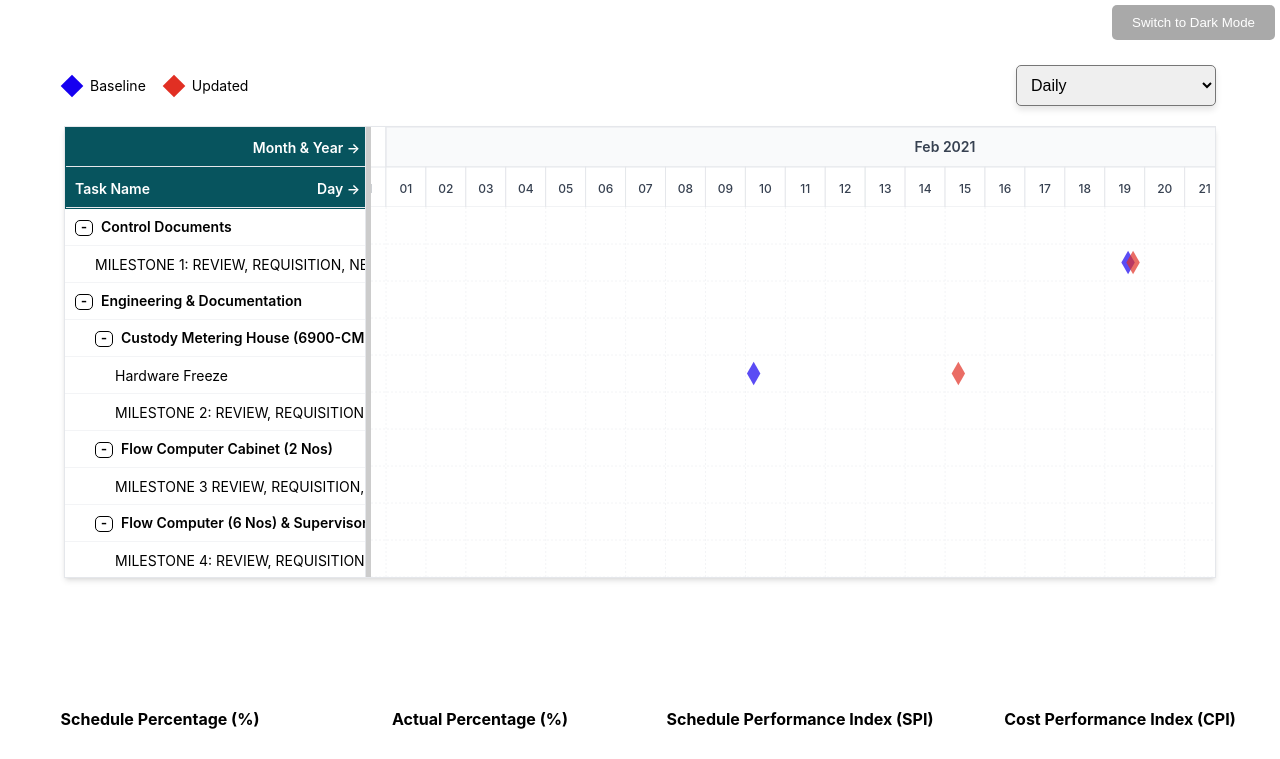
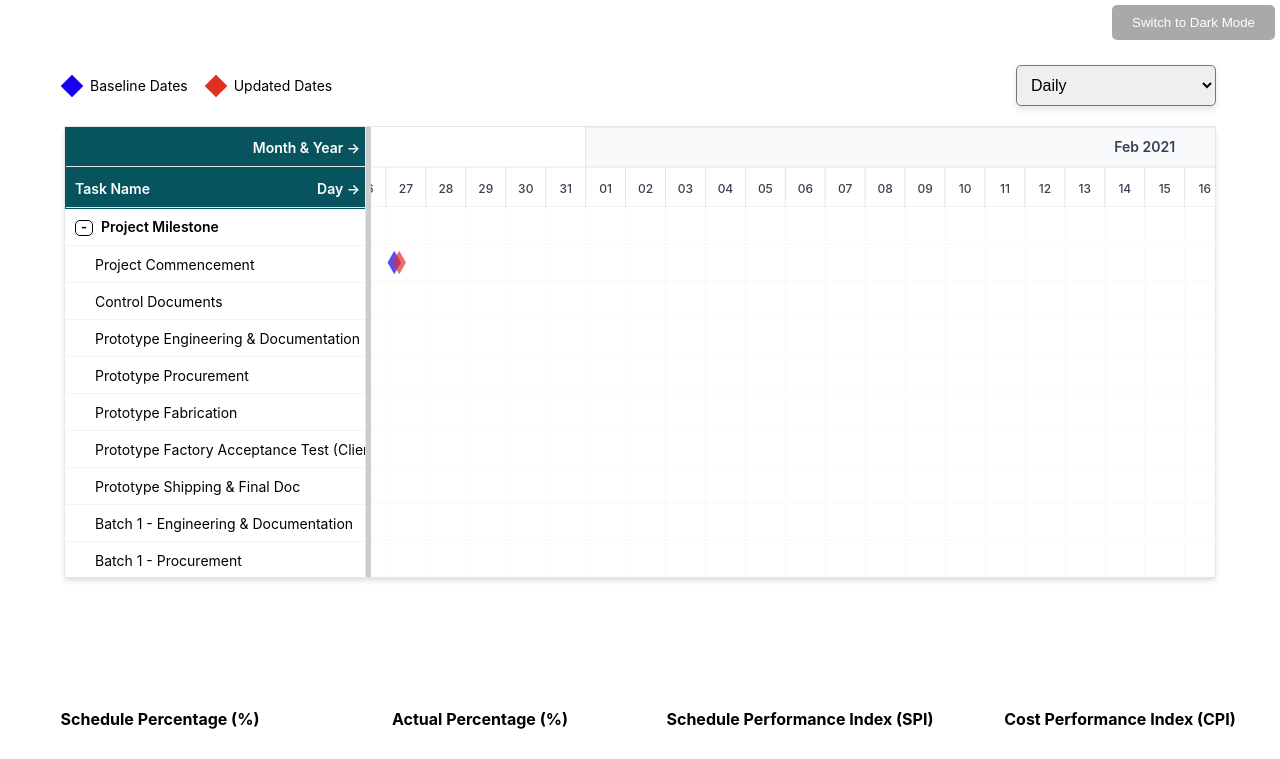
Before and after one commit to Jyoti-Technosoft/d3-scurve-gauge, a React (Create React App) app: page / in a window 1280 px wide. Shown: the top 759 px of the page. Built offline with nearby package versions, Linux system fonts and the light colour scheme.

Commit message:
Updated tooltip and legend labels and changed tree structure related fixes

```diff
--- a/src/Components/GanttChart.jsx
+++ b/src/Components/GanttChart.jsx
@@ -486,7 +486,8 @@ const GanttChart = ({ blMilestoneActivity, upMilestoneActivity, wbsData, baselin
       return result;
     }
 
-    return processWBSAndMilestones(result);
+    // return processWBSAndMilestones(result);
+    return result;
   };
 
   const expandInitialTopLevelTasks = (tasksList) => {
@@ -530,11 +531,13 @@ const GanttChart = ({ blMilestoneActivity, upMilestoneActivity, wbsData, baselin
                 mapNewMilestones(child.children, newMilestones);
             });
         } else if (newMilestones[item.code]) {
-          let children = [];
-          Object.values(newMilestones[item.code]).forEach(milestone => {
-            children = children.concat(milestone);
-          });
-          item.children = children;
+          // if (item.parentObjectId != null) {
+            let children = [];
+            Object.values(newMilestones[item.code]).forEach(milestone => {
+              children = children.concat(milestone);
+            });
+            item.children = children;
+          // }
         }
     });
   }
@@ -622,7 +625,9 @@ const GanttChart = ({ blMilestoneActivity, upMilestoneActivity, wbsData, baselin
   }, []);
 
   const showTaskTable = (task) => {
+    // if ((task.parentObjectId !== null && task.children.length > 0) || task.type === "milestone") {
     setTask(task);
+    // }
     // setIsTaskClicked(true);
   }
 
@@ -1152,8 +1157,8 @@ const GanttChart = ({ blMilestoneActivity, upMilestoneActivity, wbsData, baselin
 
           const tooltipContent = `
           <strong style="font-weight: 600; display: block; margin-bottom: 4px;">${task.name}</strong><br/>
-          ${task.UP_milestoneActivityStartDate ? `<span class="tooltip-label" style="font-weight: 500; margin-right: 4px;">Start:</span>${task.UP_milestoneActivityStartDate.toLocaleDateString('en-GB')}<br/>`: ''}
-          ${task.UP_milestoneActivityFinishDate ? `<span class="tooltip-label" style="font-weight: 500; margin-right: 4px;">${task.type === 'milestone' ? 'Due' : 'End'}:</span> ${task.UP_milestoneActivityFinishDate.toLocaleDateString('en-GB')}`: ''}
+          ${task.UP_milestoneActivityStartDate ? `<span class="tooltip-label" style="font-weight: 500; margin-right: 4px;">Start Date:</span>${task.UP_milestoneActivityStartDate.toLocaleDateString('en-GB')}<br/>`: ''}
+          ${task.UP_milestoneActivityFinishDate ? `<span class="tooltip-label" style="font-weight: 500; margin-right: 4px;">${task.type === 'milestone' ? 'Finish Date' : 'End'}:</span> ${task.UP_milestoneActivityFinishDate.toLocaleDateString('en-GB')}`: ''}
           ${task.type !== 'milestone' ? `<br/><span class="tooltip-label" style="font-weight: 500; margin-right: 4px;">Duration:</span> ${Math.ceil((task.finishDate - task.startDate) / (1000 * 60 * 60 * 24))} days` : ''}
         `;
 
@@ -1218,8 +1223,8 @@ const GanttChart = ({ blMilestoneActivity, upMilestoneActivity, wbsData, baselin
 
           const tooltipContent = `
           <strong style="font-weight: 600; display: block; margin-bottom: 4px;">${task.name}</strong><br/>
-          ${task.BL_milestoneActivityStartDate ? `<span class="tooltip-label" style="font-weight: 500; margin-right: 4px;">Start:</span> ${task.BL_milestoneActivityStartDate.toLocaleDateString('en-GB')}<br/>`: ''}
-          ${task.BL_milestoneActivityFinishDate ? `<span class="tooltip-label" style="font-weight: 500; margin-right: 4px;">${task.type === 'milestone' ? 'Due' : 'End'}:</span>${task.BL_milestoneActivityFinishDate.toLocaleDateString('en-GB')}`: ''}
+          ${task.BL_milestoneActivityStartDate ? `<span class="tooltip-label" style="font-weight: 500; margin-right: 4px;">Start Date:</span> ${task.BL_milestoneActivityStartDate.toLocaleDateString('en-GB')}<br/>`: ''}
+          ${task.BL_milestoneActivityFinishDate ? `<span class="tooltip-label" style="font-weight: 500; margin-right: 4px;">${task.type === 'milestone' ? 'Finish Date' : 'End'}:</span>${task.BL_milestoneActivityFinishDate.toLocaleDateString('en-GB')}`: ''}
           ${task.type !== 'milestone' ? `<br/><span class="tooltip-label" style="font-weight: 500; margin-right: 4px;">Duration:</span> ${Math.ceil((task.finishDate - task.startDate) / (1000 * 60 * 60 * 24))} days` : ''}
         `;
           const tooltipWidth = 200;
@@ -1379,8 +1384,8 @@ const GanttChart = ({ blMilestoneActivity, upMilestoneActivity, wbsData, baselin
           <td style={styles.taskDataTable_td}> {task.BL_milestoneActivityFinishDate ? "Finish Milestone" : "Start Milestone"}</td>
           <td style={styles.taskDataTable_td}> {formatDateTime(task.BL_milestoneActivityStartDate)} </td>
           <td style={styles.taskDataTable_td}> {formatDateTime(task.BL_milestoneActivityFinishDate)} </td>
-          <td style={styles.taskDataTable_td}> {formatDateTime(task.startDate)} </td>
-          <td style={styles.taskDataTable_td}> {formatDateTime(task.finishDate)} </td>
+          <td style={styles.taskDataTable_td}> {formatDateTime(task.UP_milestoneActivityStartDate)} </td>
+          <td style={styles.taskDataTable_td}> {formatDateTime(task.UP_milestoneActivityFinishDate)} </td>
         </tr>
       }
           {
@@ -1398,11 +1403,11 @@ const GanttChart = ({ blMilestoneActivity, upMilestoneActivity, wbsData, baselin
         <div style={styles.ganttCharts}>
           <div style={styles.legendButton}>
             <span style={{ ...styles.legendIconBase, backgroundColor: baselineActivityMarkerColor }}></span>
-            Baseline
+            Baseline Dates
           </div>
           <div style={styles.legendButton}>
             <span style={{ ...styles.legendIconBase, backgroundColor: updatedActivityMarkerColor }}></span>
-            Updated
+            Updated Dates
           </div>
         </div>
         <div style={styles.dropdownContainer}>
@@ -1451,6 +1456,7 @@ const GanttChart = ({ blMilestoneActivity, upMilestoneActivity, wbsData, baselin
           </div>
         </div>
       </div>
+      {task && <h3>MILESTONE</h3>}
       {task && (
         <table style={styles.taskTable} className="task-table">
           <thead style={{ ...styles.taskTable_head, height: "50px", background: "#07545e", color: "#FFFFFF" }}>
```
